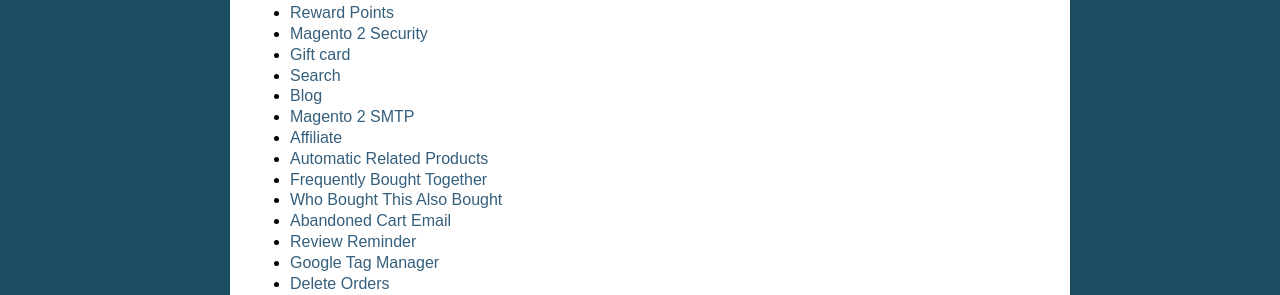
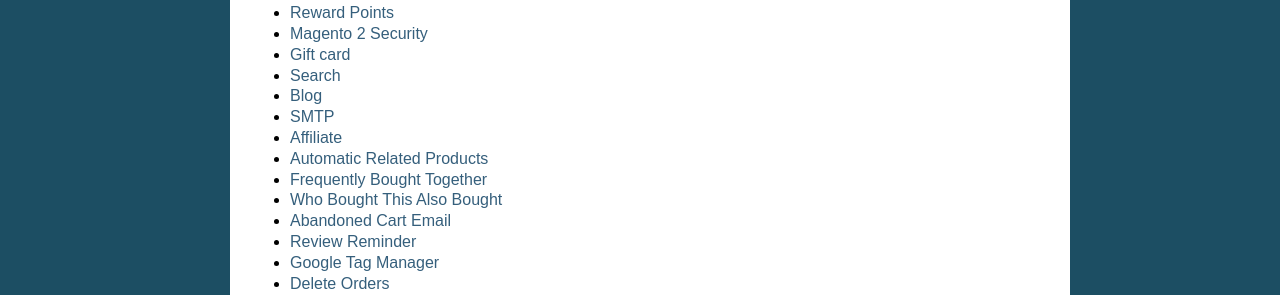
Before and after one commit to magepages/mpdocs, a Sphinx documentation site: the page built from docs/index.rst, in a window 1280 px wide. Shown: the part 532-827 px from the top of the page. Built offline with Sphinx 7.4.7, drawn with Linux system fonts in a browser that asks for light colours; pages that are not in the unit, such as notebooks, are missing from menus.

Commit message:
Update index.md

```diff
--- a/docs/smtp-m2/index.md
+++ b/docs/smtp-m2/index.md
@@ -1,4 +1,4 @@
-# Magento 2 SMTP
+# SMTP
 
 **[Mageplaza SMTP](https://www.mageplaza.com/magento-2-smtp/)** will assist you to resolve email sending issues. By available popular email server providers, our extension absolutely would like to help you in sending email with a huge amount of quantity, faster along with high secure authentication. Hence, Mageplaza SMTP will also provide you a log diary which archive all the detail sent emails, makes it easier to keep track and checking problems. Be ready to say goodbye to Spam box issue.
 
```
